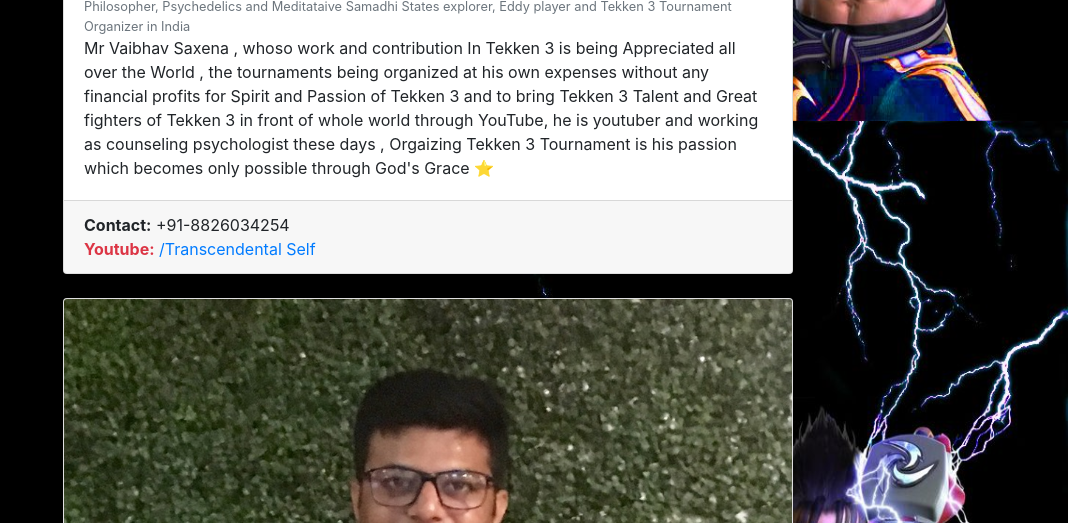
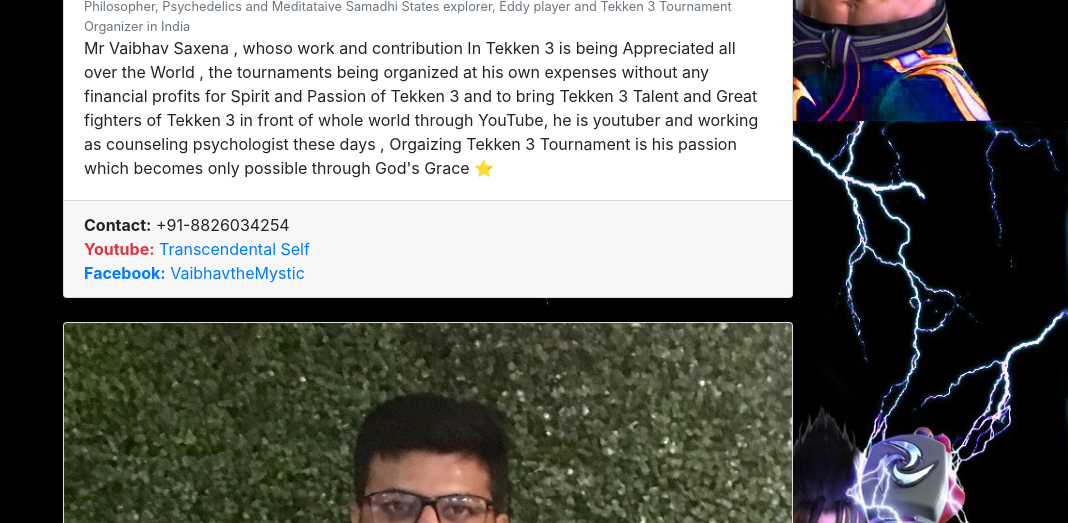
Before and after one commit to growupanand/Tekken-3-tournaments-India, a Flask app: page /about in a window 1280 px wide. Shown: the part 679-1202 px from the top of the page, without its empty margins (212-1280 px from the left). Run offline with Flask 2, Linux system fonts and the light colour scheme; some libraries are stand-ins or nearby versions.

Commit message:
pre final

```diff
--- a/app/templates/about.html
+++ b/app/templates/about.html
@@ -24,8 +24,9 @@
             </div>
             <div class="card-footer">
                 <b>Contact:</b> +91-8826034254<br/>
-                <b class="text-danger">Youtube:</b> <a href="https://www.youtube.com/channel/UCyZFVRyqL92-BgWxKnbzYlQ">/Transcendental
-                Self</a>
+                <b class="text-danger">Youtube:</b> <a href="https://www.youtube.com/channel/UCyZFVRyqL92-BgWxKnbzYlQ">Transcendental
+                Self</a><br/>
+                <b class="text-primary">Facebook:</b> <a href="https://www.facebook.com/VaibhavtheMystic">VaibhavtheMystic</a>
             </div>
         </div>
         <br/>
```
